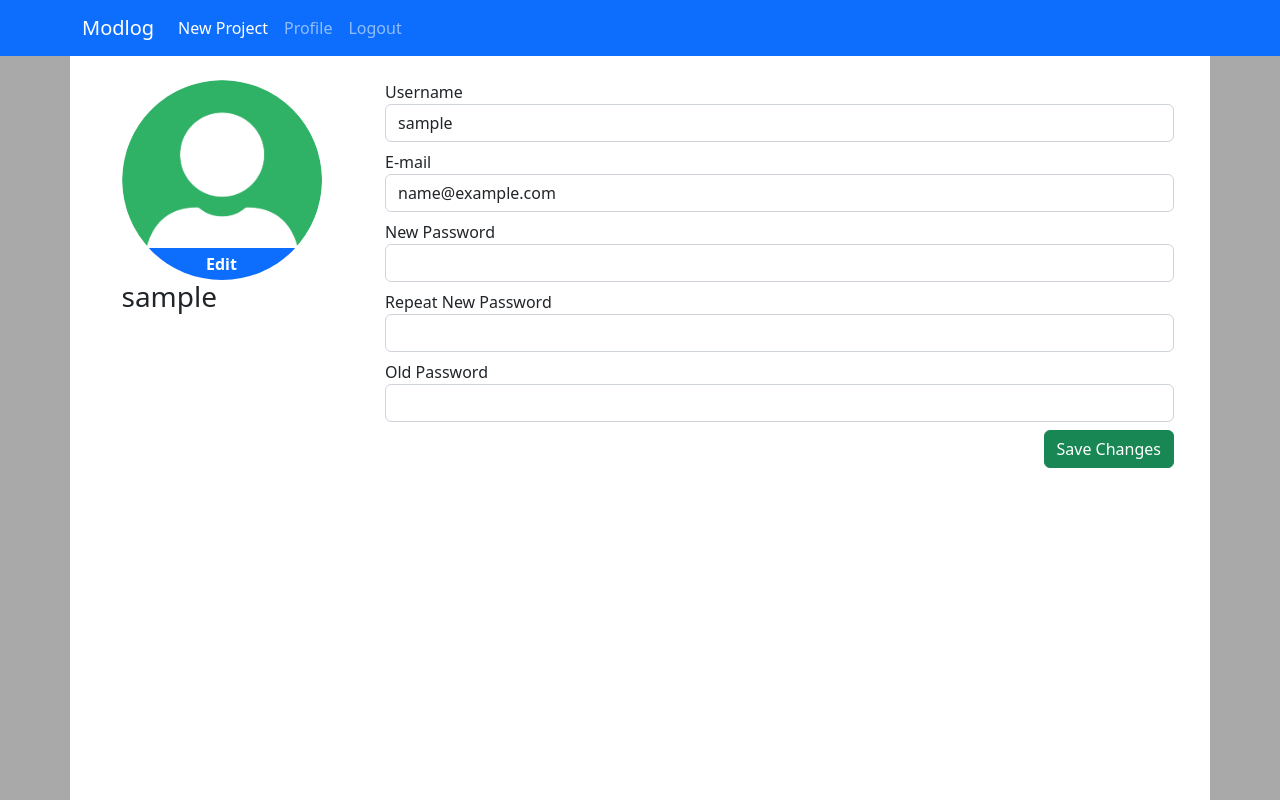
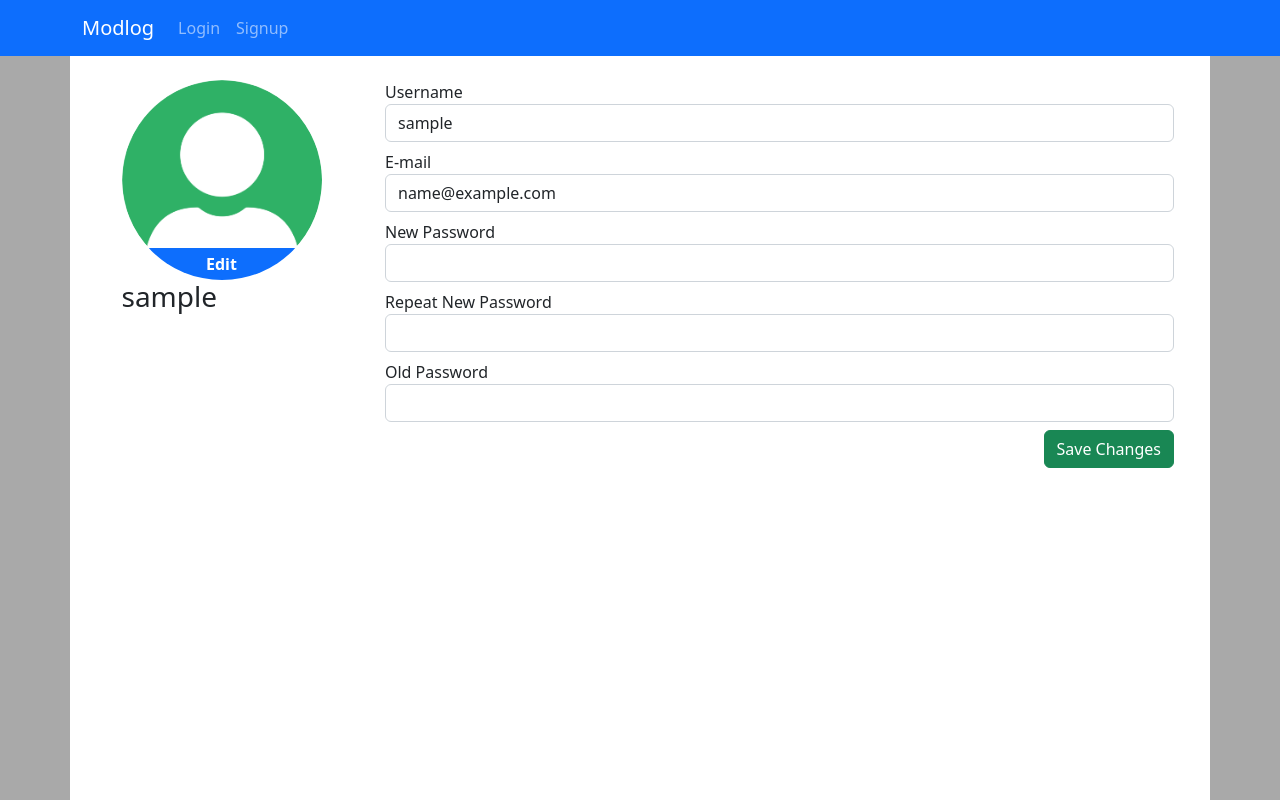
Before and after one commit to jsim94/autolog, a Flask app: page /u/edit in a window 1280 px wide. Run offline with Flask 2, Linux system fonts and the light colour scheme; the visitor is signed in with stand-in values (Sample User, id 1); data comes from the database, SQL or seed files in the repository.

Commit message:
changed navbar on sitebase when not logged in

```diff
--- a/app/models/users.py
+++ b/app/models/users.py
@@ -2,6 +2,7 @@
 
 from datetime import datetime
 
+from flask import g
 from sqlalchemy.exc import IntegrityError
 from sqlalchemy.dialects.postgresql import ENUM
 from flask_bcrypt import Bcrypt
@@ -19,16 +20,18 @@
 
 @lm.user_loader
 def load_user(user_id):
-    '''Get logged in user before request. Also updates last login time for user'''
+    '''Get logged in user before request. Also adds user to flask global and updates last login time for user'''
     user = User.get_by_uuid(user_id)
     if user:
-
+        g.current_user = user
         user.update_login_time()
         try:
             db.session.commit()
         except Exception as e:
             print('ERROR WHEN UPDATING USER LOGIN', str(e))
             db.session.rollback()
+    else:
+        g.current_user = None
     return user
 
 
--- a/app/templates/site_base.html
+++ b/app/templates/site_base.html
@@ -10,7 +10,9 @@
       <span class="navbar-toggler-icon"></span>
     </button>
     <div class="collapse navbar-collapse " id="navbarText">
+
       <ul class="navbar-nav me-auto mb-2 mb-lg-0 justify-content-end">
+        {% if g.current_user %}
         <li class="nav-item">
           <a class="nav-link active" href="{{ url_for('project.new') }}">New Project</a>
         </li>
@@ -20,6 +22,14 @@
         <li class="nav-item">
           <a class="nav-link" href="{{ url_for('logout') }}">Logout</a>
         </li>
+        {% else %}
+        <li class="nav-item">
+          <a class="nav-link" href="{{ url_for('login') }}">Login</a>
+        </li>
+        <li class="nav-item">
+          <a class="nav-link" href="{{ url_for('signup') }}">Signup</a>
+        </li>
+        {% endif %}
       </ul>
     </div>
   </div>
```
